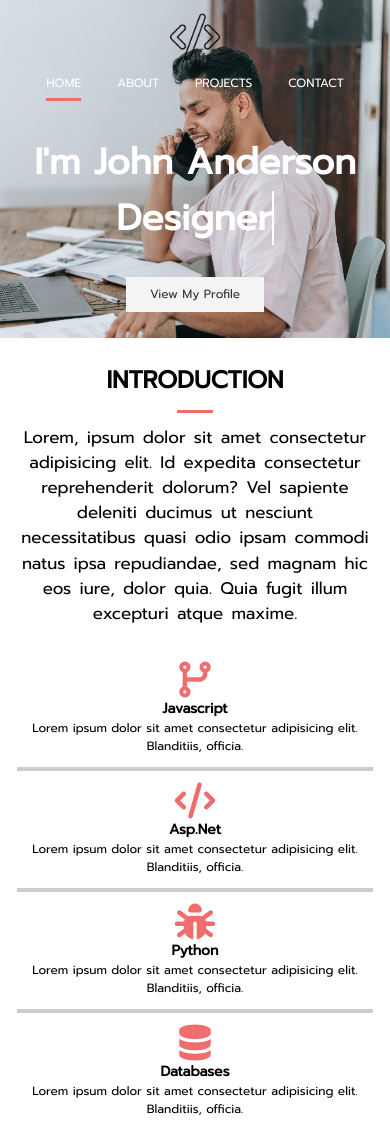
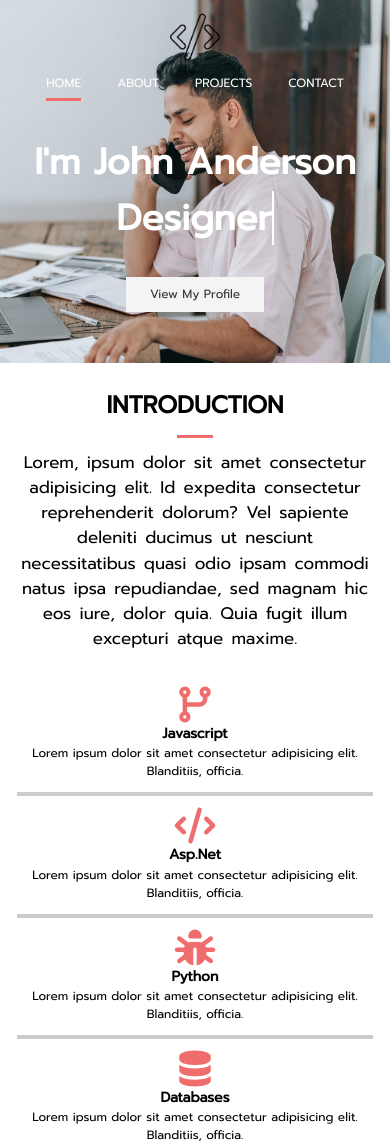
Before and after one commit to FurkanVural/freelancer, a website: page public/index.html in a window 390 px wide. Shown: the top 1147 px of the page. Drawn offline with nearby package versions, Linux system fonts and the light colour scheme.

Commit message:
Mesajını buraya yaz

```diff
--- a/scss/_mobile.scss
+++ b/scss/_mobile.scss
@@ -73,7 +73,7 @@
 
   #header {
     &__home {
-      height: 40vh;
+      height: 43vh;
       .header-content {
         padding-top: 3rem;
         h1 {
```
Also changed, not shown: public/css/main.css.
